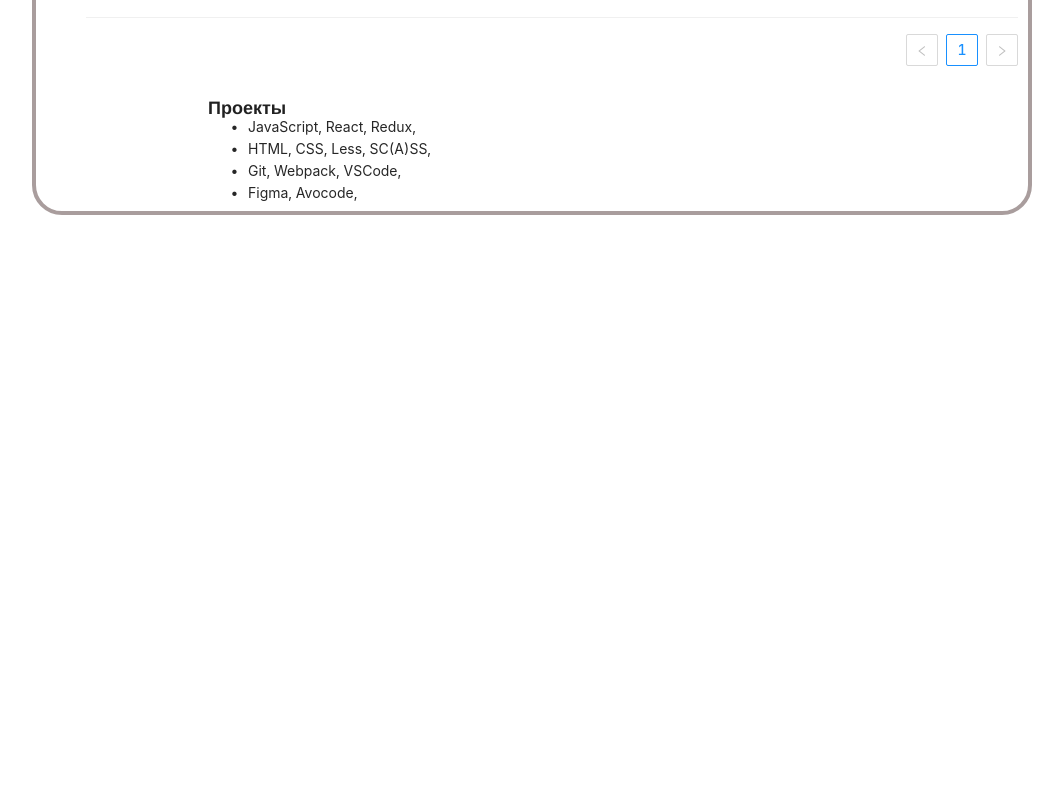
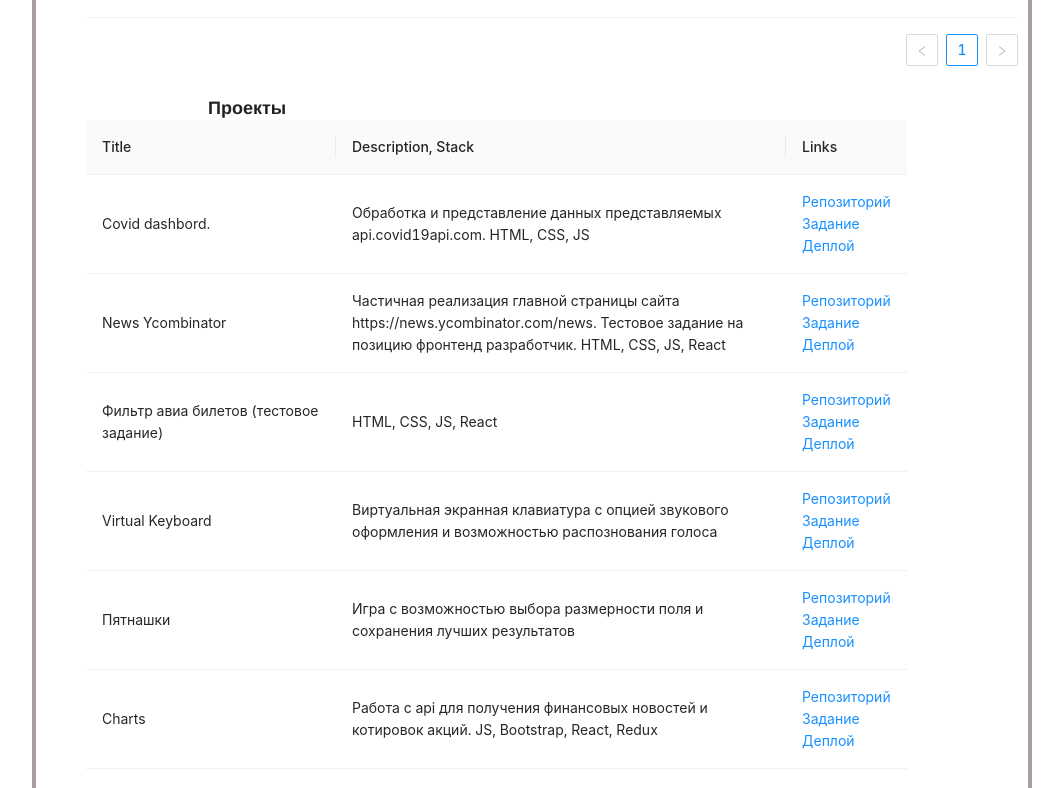
Before and after one commit to MaximSamorukov/react_resume, a React (Create React App) app: page / in a window 1280 px wide. Shown: the part 1201-1989 px from the top of the page, without its empty margins (108-1171 px from the left). Before the commit the page ends 1426 px from the top, so only its background shows below. Built offline with nearby package versions, Linux system fonts and the light colour scheme.

Commit message:
added project part

```diff
--- a/src/App.js
+++ b/src/App.js
@@ -6,6 +6,7 @@ import { Instruments } from './components/Instruments';
 import { WorkExperience } from './components/WorkExperiemce';
 import { Profiles } from './components/Profiles.jsx';
 import { Courses } from './components/Courses.jsx';
+import { Projects } from './components/Projects.jsx';
 
 function App() {
   return (
@@ -31,7 +32,7 @@ function App() {
           <Courses />
         </ContentItem>
         <ContentItem title="projects">
-          <Instruments />
+          <Projects />
         </ContentItem>
       </Layout>
     </Wrapper>
--- /dev/null
+++ b/src/components/Projects.jsx
@@ -0,0 +1,63 @@
+import React, { useContext } from "react";
+import { Table, Row } from "antd";
+import { LanguageContext } from "../context";
+import { data } from '../data/data';
+import { links_table_en, links_table_ru } from '../data/libraries';
+
+const Render = ( _ , { repositoryUrl, taskUrl, deployUrl }) => {
+  const { language: { language }} = useContext(LanguageContext);
+  const links = language === 'en' ? links_table_en : links_table_ru;
+  return (
+  <>
+    <Row>
+      <a href={repositoryUrl}>{links.repository}</a>
+    </Row>
+    <Row>
+      <a href={taskUrl}>{links.task}</a>
+    </Row>
+    <Row>
+      <a href={deployUrl}>{links.deploy}</a>
+    </Row>
+  </>
+)}
+
+const columns = [
+  {
+    title: 'Title',
+    dataIndex: 'title',
+    key: 'title',
+    width: '250px',
+  },
+  {
+    title: 'Description, Stack',
+    dataIndex: 'description',
+    key: 'description',
+    width: '450px',
+  },
+  {
+    title: 'Links',
+    dataIndex: 'repositoryUrl',
+    key: 'repositoryUrl',
+    render: Render,
+  },
+]
+
+const Projects = () => {
+  const { language: { language }} = useContext(LanguageContext);
+  return (
+    <div
+      style={{
+        marginLeft: 40,
+      }}
+    >
+      <Table
+        dataSource={data[language].projects}
+        columns={columns}
+      />
+    </div>
+  )
+}
+
+export {
+  Projects,
+}
--- a/src/data/en/projects.js
+++ b/src/data/en/projects.js
@@ -1,62 +1,62 @@
 export const projects = [
   {
-    title: 'Covid dashbord. Обработка и представление данных представляемых api.covid19api.com',
-    description: 'HTML, CSS, JS',
+    title: 'Covid dashbord.',
+    description: 'Parsing processing and presentation data from api.covid19api.com about covid spreading in the world and in different countries. HTML, CSS, JS',
     repositoryUrl: 'https://github.com/MaximSamorukov/covid',
     taskUrl: 'https://github.com/rolling-scopes-school/tasks/blob/master/tasks/covid-dashboard.md',
     deployUrl: 'https://pedantic-bhabha-137b93.netlify.app/',
   },
   {
-    title: 'Частичная реализация главной страницы сайта https://news.ycombinator.com/news. Тестовое задание на позицию фронтенд разработчик',
-    description: 'HTML, CSS, JS, React',
+    title: 'News (Ycombinator)',
+    description: 'Partly built main page of web site https://news.ycombinator.com/news. "News" is the only working option in the UI. Done as a test task on the frontend developer position. HTML, CSS, JS, React',
     repositoryUrl: 'https://github.com/MaximSamorukov/avito-test',
     taskUrl: 'https://github.com/avito-tech/sx-frontend-trainee-assignment',
     deployUrl: 'https://determined-noether-6d7cb3.netlify.app/',
   },
   {
-    title: 'Фильтр авиа билетов (тестовое задание)',
-    description: 'HTML, CSS, JS, React',
+    title: 'Avia tickets filter.',
+    description: 'Done as a test task on the frontend developer position. HTML, CSS, JS, React',
     repositoryUrl: 'https://github.com/MaximSamorukov/avia-sales-front-end',
     taskUrl: 'https://github.com/KosyanMedia/test-tasks/tree/master/aviasales_frontend',
     deployUrl: 'https://fervent-fermi-869fdb.netlify.app/',
   },
   {
     title: 'Virtual Keyboard',
-    description: 'Виртуальная экранная клавиатура с опцией звукового оформления и возможностью распознования голоса',
+    description: 'Screen keybord with sound and voice recognition options.',
     repositoryUrl: 'https://github.com/MaximSamorukov/data-test/tree/virtual',
     taskUrl: '',
     deployUrl: 'https://maximsamorukov.github.io/data-test/virtual-keyboard',
   },
   {
-    title: 'Пятнашки',
-    description: 'Игра с возможностью выбора размерности поля и сохранения лучших результатов',
+    title: 'Puzzle',
+    description: 'Puzzle game that enables game field change and best results saving.',
     repositoryUrl: 'https://github.com/MaximSamorukov/data-test/tree/gem-puzzle',
     taskUrl: '',
     deployUrl: 'https://maximsamorukov.github.io/data-test/gem-puzzle/gem-puzzle/dist/',
   },
   {
     title: 'Charts',
-    description: 'Работа с api для получения финансовых новостей и котировок акций. JS, Bootstrap, React, Redux',
+    description: 'Web application to show latest news and stock prices. JS, Bootstrap, React, Redux',
     repositoryUrl: 'https://github.com/MaximSamorukov/charts/tree/charts-dev',
     taskUrl: '',
     deployUrl: 'https://goofy-curie-94191e.netlify.app/',
   },
   {
-    title: 'Страница для управления ссылками',
+    title: 'Page to manage links.',
     description: 'HTML, CSS, Less, JS',
     repositoryUrl: 'https://github.com/MaximSamorukov/upwork_1',
     taskUrl: '',
     deployUrl: 'https://maximsamorukov.github.io/upwork_1/index.html',
   },
   {
-    title: 'Хекслет-1 Brain games',
-    description: 'Приложение командной строки с возможностью выбора и игры в математические игры',
+    title: 'Hexlet-1 Brain games',
+    description: 'Application that includes five math games (cli).',
     repositoryUrl: 'https://github.com/MaximSamorukov/frontend-project-lvl1',
     taskUrl: '',
     deployUrl: '',
   },
   {
-    title: 'Интерактивная панель (тестовое задание)',
+    title: 'Interactive panel (test task)',
     description: 'JS',
     repositoryUrl: 'https://github.com/MaximSamorukov/globex-it',
     taskUrl: '',
@@ -64,49 +64,49 @@ export const projects = [
   },
   {
     title: 'English for kids',
-    description: 'Детское приложение для изучения английских слов',
+    description: "Kid's application to study english words.",
     repositoryUrl: 'https://github.com/MaximSamorukov/data-test/tree/english-for-kids',
     taskUrl: '',
     deployUrl: 'https://rolling-scopes-school.github.io/maximsamorukov-JS2020Q3/english-for-kids/dist/',
   },
   {
     title: 'Calculator',
-    description: 'Стандартный калькулятор с дополнительными функциями',
+    description: 'Standard calculator with some additional functions.',
     repositoryUrl: 'https://github.com/MaximSamorukov/data-test/tree/calculator',
     taskUrl: '',
     deployUrl: 'https://maximsamorukov.github.io/data/calculator/',
   },
   {
     title: 'Express Rest Service',
-    description: 'Node.js, MongoDB. Express приложение реализующее панель задач. Для хранения сущностей user, board, task',
+    description: 'Node.js, Express, MongoDB task dashboard application. The app enables to manage user, board, task entities.',
     repositoryUrl: 'https://github.com/MaximSamorukov/nodejs-rss-course',
     taskUrl: '',
     deployUrl: '',
   },
   {
     title: 'CLI tool Caesar cipher',
-    description: 'CLI приложение (JS) шифрования / дешифрования текстовой информации с использованием командной сроки или текстовых файлов',
+    description: 'CLI application to encrypt / decrypt string from cl or text data from files.',
     repositoryUrl: 'https://github.com/MaximSamorukov/caesar-cipher',
     taskUrl: '',
     deployUrl: '',
   },
   {
     title: 'Momentum',
-    description: 'Приложение, показывающее погоду в городе по запросу, цитаты известных людей, текущее время, имя пользователя и его цель на текущий день. Фоновое изображение меняется в зависимости от времени суток. Для хранения данных приложение использует локальное хранилище - local storage. Представляемая информация запрашивается из доступных API',
+    description: 'Web application, that is using outside rest api services to get and show weather info in any place according to user\'s request, famous people quotes, current time and so on. Background image is changing according to the day time. The application is working with local storage.',
     repositoryUrl: 'https://github.com/MaximSamorukov/data-test/tree/momentum',
     taskUrl: '',
     deployUrl: 'https://maximsamorukov.github.io/data-test/momentum',
   },
   {
     title: 'Expression-calculator',
-    description: 'Функция преобразования и расчет строк с математическими выражениями',
+    description: 'Strings with math expressions parser and evaluator (the analog of eval()).',
     repositoryUrl: 'https://github.com/MaximSamorukov/expression-calculator',
     taskUrl: '',
     deployUrl: '',
   },
   {
     title: 'Brackets',
-    description: 'Решена задача определения сбалансированности строки с различными типами скобок',
+    description: 'The function determines if the string of brackets of different type is balanced or not.',
     repositoryUrl: 'https://github.com/MaximSamorukov/brackets',
     taskUrl: '',
     deployUrl: '',
--- a/src/data/libraries.js
+++ b/src/data/libraries.js
@@ -14,10 +14,23 @@ const titles_en = {
   stack: "Technical skills",
   projects: "Projects",
   profiles: "Profiles",
+}
 
+const links_table_ru = {
+  deploy: "Деплой",
+  task: "Задание",
+  repository: "Репозиторий",
+}
+
+const links_table_en = {
+  deploy: "Deploy",
+  task: "Task",
+  repository: "Repository",
 }
 
 export {
   titles_en,
   titles_ru,
+  links_table_en,
+  links_table_ru,
 }
--- a/src/data/ru/projects.js
+++ b/src/data/ru/projects.js
@@ -1,14 +1,14 @@
 export const projects = [
   {
-    title: 'Covid dashbord. Обработка и представление данных представляемых api.covid19api.com',
-    description: 'HTML, CSS, JS',
+    title: 'Covid dashbord.',
+    description: 'Обработка и представление данных представляемых api.covid19api.com. HTML, CSS, JS',
     repositoryUrl: 'https://github.com/MaximSamorukov/covid',
     taskUrl: 'https://github.com/rolling-scopes-school/tasks/blob/master/tasks/covid-dashboard.md',
     deployUrl: 'https://pedantic-bhabha-137b93.netlify.app/',
   },
   {
-    title: 'Частичная реализация главной страницы сайта https://news.ycombinator.com/news. Тестовое задание на позицию фронтенд разработчик',
-    description: 'HTML, CSS, JS, React',
+    title: 'News Ycombinator',
+    description: 'Частичная реализация главной страницы сайта https://news.ycombinator.com/news. Тестовое задание на позицию фронтенд разработчик. HTML, CSS, JS, React',
     repositoryUrl: 'https://github.com/MaximSamorukov/avito-test',
     taskUrl: 'https://github.com/avito-tech/sx-frontend-trainee-assignment',
     deployUrl: 'https://determined-noether-6d7cb3.netlify.app/',
```
